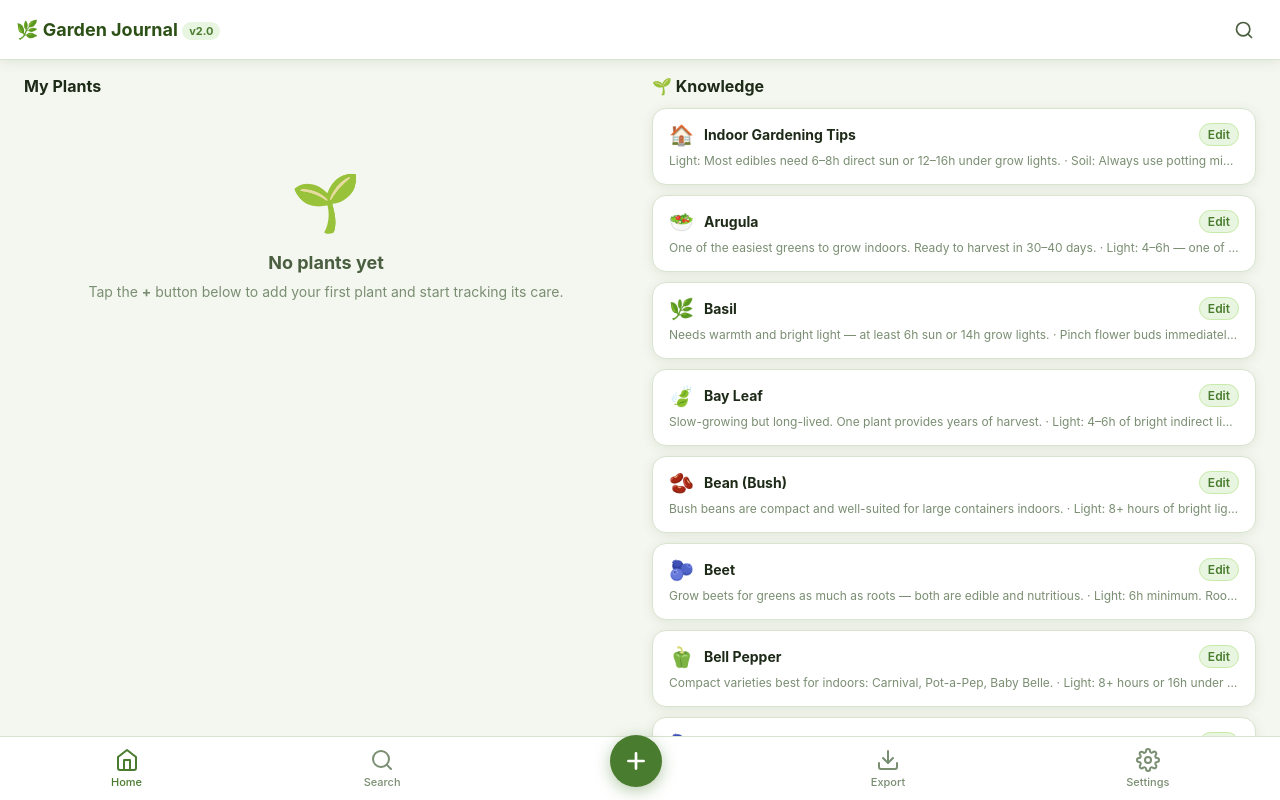
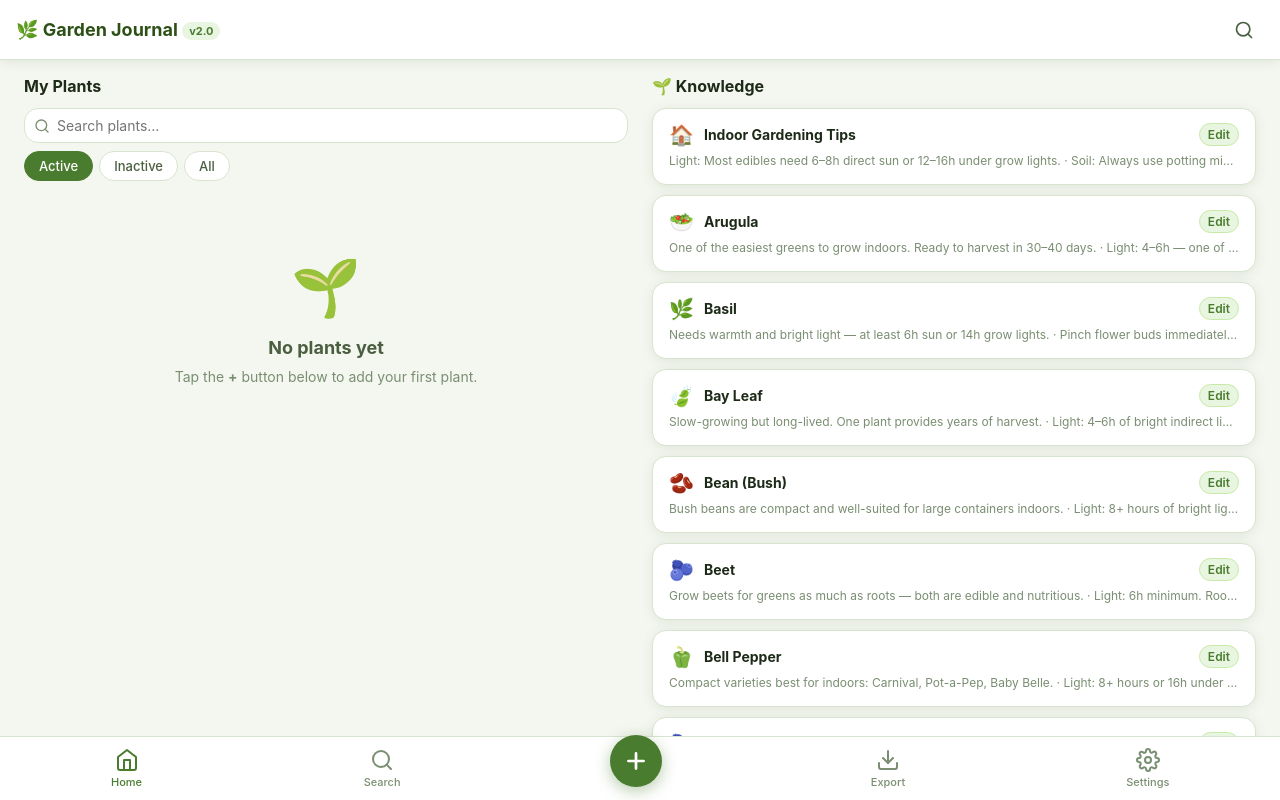
Before and after one commit to claudielarouche/plant-app, a website: page index.html in a window 1280 px wide. Shown: the top 800 px of the page. Drawn offline with Linux system fonts and the light colour scheme.

Commit message:
filter and search

```diff
--- a/app.js
+++ b/app.js
@@ -146,7 +146,10 @@ let state = {
   searchQuery: '',
   filterAction: 'all',
   filterPlant: 'all',
-  showInactive: false
+  showInactive: false,
+  dashSearch: '',
+  dashFilterType: 'all',
+  dashFilterStatus: 'active'
 };
 
 // ============================================================
@@ -214,29 +217,64 @@ function capitalize(s) { return s.charAt(0).toUpperCase() + s.slice(1); }
 // ============================================================
 function renderDashboard() {
   const allPlants = DB.getPlants();
-  const inactiveCount = allPlants.filter(p => p.active === false).length;
-  const plants = state.showInactive ? allPlants : allPlants.filter(p => p.active !== false);
+
+  // Build type filter chips from plants that actually exist
+  const types = [...new Set(allPlants.map(p => p.type).filter(Boolean))].sort();
+
+  // Render filter bar (search + status + type chips)
+  const filterBar = document.getElementById('dashFilterBar');
+  if (filterBar) {
+    const statusOptions = [
+      { val: 'active', label: 'Active' },
+      { val: 'inactive', label: 'Inactive' },
+      { val: 'all', label: 'All' }
+    ];
+    filterBar.innerHTML = `
+      <div class="dash-search-wrap">
+        <svg class="dash-search-icon" viewBox="0 0 24 24" width="16" height="16" fill="none" stroke="currentColor" stroke-width="2" stroke-linecap="round" stroke-linejoin="round"><circle cx="11" cy="11" r="8"/><path d="M21 21l-4.35-4.35"/></svg>
+        <input class="dash-search-input" id="dashSearchInput" type="search" placeholder="Search plants…" autocomplete="off" value="${esc(state.dashSearch)}" oninput="setDashSearch(this.value)">
+        ${state.dashSearch ? `<button class="dash-search-clear" onclick="setDashSearch('')">✕</button>` : ''}
+      </div>
+      <div class="dash-chips">
+        ${statusOptions.map(o => `<button class="chip${state.dashFilterStatus === o.val ? ' active' : ''}" onclick="setDashStatus('${o.val}')">${o.label}</button>`).join('')}
+        ${types.length ? `<div class="chip-divider"></div>` : ''}
+        ${types.map(t => `<button class="chip${state.dashFilterType === t ? ' active' : ''}" onclick="setDashType('${t}')">${esc(t)}</button>`).join('')}
+      </div>`;
+  }
+
+  // Apply filters
+  let plants = allPlants;
+  if (state.dashFilterStatus === 'active') plants = plants.filter(p => p.active !== false);
+  else if (state.dashFilterStatus === 'inactive') plants = plants.filter(p => p.active === false);
+  if (state.dashFilterType !== 'all') plants = plants.filter(p => p.type === state.dashFilterType);
+  if (state.dashSearch) {
+    const q = state.dashSearch.toLowerCase();
+    plants = plants.filter(p =>
+      p.name.toLowerCase().includes(q) ||
+      (p.type || '').toLowerCase().includes(q) ||
+      (p.location || '').toLowerCase().includes(q)
+    );
+  }
+
+  // Update count
+  const count = document.getElementById('plantCount');
+  if (count) count.textContent = plants.length ? `${plants.length} plant${plants.length !== 1 ? 's' : ''}` : '';
 
   const grid = document.getElementById('plantsGrid');
-  const count = document.getElementById('plantCount');
-  count.textContent = plants.length ? `${plants.length} plant${plants.length !== 1 ? 's' : ''}` : '';
-
-  // Show/hide the inactive toggle
-  const toggleBtn = document.getElementById('inactiveToggle');
-  if (inactiveCount === 0) {
-    toggleBtn.style.display = 'none';
-    state.showInactive = false;
-  } else {
-    toggleBtn.style.display = '';
-    toggleBtn.textContent = state.showInactive ? 'Hide inactive' : `+${inactiveCount} inactive`;
-    toggleBtn.classList.toggle('on', state.showInactive);
+  if (!allPlants.length) {
+    grid.innerHTML = `<div class="empty-state" style="grid-column:1/-1">
+      <div class="empty-icon">🌱</div>
+      <div class="empty-title">No plants yet</div>
+      <div class="empty-desc">Tap the <strong>+</strong> button below to add your first plant.</div>
+    </div>`;
+    return;
   }
 
   if (!plants.length) {
     grid.innerHTML = `<div class="empty-state" style="grid-column:1/-1">
-      <div class="empty-icon">🌱</div>
-      <div class="empty-title">No plants yet</div>
-      <div class="empty-desc">Tap the <strong>+</strong> button below to add your first plant and start tracking its care.</div>
+      <div class="empty-icon">🔍</div>
+      <div class="empty-title">No matches</div>
+      <div class="empty-desc">Try a different search or filter.</div>
     </div>`;
     return;
   }
@@ -245,13 +283,9 @@ function renderDashboard() {
     const inactive = plant.active === false;
     const lastAction = DB.getLastAction(plant.id);
     const daysSinceAny = lastAction ? daysSince(lastAction.date) : null;
-
-    let activityBadge = '';
-    if (daysSinceAny !== null) {
-      activityBadge = `<span class="badge badge-earth">${actionEmoji(lastAction.action)} ${daysSinceAny === 0 ? 'Today' : daysSinceAny + 'd ago'}</span>`;
-    }
+    const activityBadge = daysSinceAny !== null
+      ? `<span class="badge badge-earth">${actionEmoji(lastAction.action)} ${daysSinceAny === 0 ? 'Today' : daysSinceAny + 'd ago'}</span>` : '';
     const inactiveBadge = inactive ? `<span class="badge badge-inactive">Inactive</span>` : '';
-
     return `<div class="plant-card${inactive ? ' inactive' : ''}" onclick="showDetail('${esc(plant.id)}')">
       <div class="plant-card-header">
         <div class="plant-icon">${esc(plant.emoji || '🌱')}</div>
@@ -261,9 +295,7 @@ function renderDashboard() {
           ${plant.location ? `<div class="plant-location"><svg viewBox="0 0 24 24" width="11" height="11" fill="none" stroke="currentColor" stroke-width="2"><path d="M21 10c0 7-9 13-9 13s-9-6-9-13a9 9 0 0118 0z"/><circle cx="12" cy="10" r="3"/></svg>${esc(plant.location)}</div>` : ''}
         </div>
       </div>
-      <div class="plant-card-meta">
-        ${inactiveBadge}${activityBadge}
-      </div>
+      <div class="plant-card-meta">${inactiveBadge}${activityBadge}</div>
       <div class="plant-card-actions" onclick="event.stopPropagation()">
         <button class="quick-btn quick-btn-note" onclick="openAddLog('${esc(plant.id)}')">📝 Note</button>
       </div>
@@ -271,10 +303,16 @@ function renderDashboard() {
   }).join('');
 }
 
-function toggleShowInactive() {
-  state.showInactive = !state.showInactive;
+function setDashSearch(val) {
+  state.dashSearch = val;
   renderDashboard();
+  // keep focus in the input
+  const inp = document.getElementById('dashSearchInput');
+  if (inp) { inp.focus(); inp.setSelectionRange(inp.value.length, inp.value.length); }
 }
+function setDashStatus(val) { state.dashFilterStatus = val; renderDashboard(); }
+function setDashType(val) { state.dashFilterType = state.dashFilterType === val ? 'all' : val; renderDashboard(); }
+function toggleShowInactive() { state.dashFilterStatus = state.dashFilterStatus === 'inactive' ? 'active' : 'inactive'; renderDashboard(); }
 
 // ============================================================
 // KNOWLEDGE: PLANT TYPE EMOJIS
--- a/index.html
+++ b/index.html
@@ -35,11 +35,9 @@
     <div class="dashboard-pane">
       <div class="section-title">
         <span>My Plants</span>
-        <div style="display:flex;align-items:center;gap:8px">
-          <span class="plant-count" id="plantCount"></span>
-          <button class="inactive-toggle" id="inactiveToggle" onclick="toggleShowInactive()" style="display:none"></button>
-        </div>
+        <span class="plant-count" id="plantCount"></span>
       </div>
+      <div id="dashFilterBar"></div>
       <div class="cards-grid" id="plantsGrid"></div>
     </div>
 
--- a/styles.css
+++ b/styles.css
@@ -50,6 +50,20 @@ a{color:var(--g3);text-decoration:none}
 /* Views */
 .view{display:none}
 .view.active{display:block}
+
+/* Dashboard filter bar */
+#dashFilterBar{margin-bottom:12px}
+.dash-search-wrap{position:relative;display:flex;align-items:center;margin-bottom:8px}
+.dash-search-icon{position:absolute;left:10px;color:var(--text3);pointer-events:none;flex-shrink:0}
+.dash-search-input{width:100%;background:var(--card);border:1.5px solid var(--border);border-radius:var(--r);padding:8px 32px 8px 32px;font-size:14px;color:var(--text);outline:none;transition:border-color .15s;box-sizing:border-box}
+.dash-search-input:focus{border-color:var(--g4)}
+.dash-search-clear{position:absolute;right:8px;color:var(--text3);font-size:14px;padding:4px;line-height:1}
+.dash-search-clear:hover{color:var(--text)}
+.dash-chips{display:flex;flex-wrap:wrap;gap:6px;align-items:center}
+.chip-divider{width:1px;height:18px;background:var(--border);margin:0 2px}
+.chip{padding:5px 12px;border-radius:20px;font-size:12px;font-weight:600;border:1.5px solid var(--border);background:var(--card);color:var(--text2);transition:all .15s;white-space:nowrap}
+.chip:hover{border-color:var(--g5);color:var(--text)}
+.chip.active{background:var(--g5);border-color:var(--g5);color:#fff}
 
 /* Plant cards */
 .cards-grid{display:grid;grid-template-columns:1fr;gap:12px}
```
